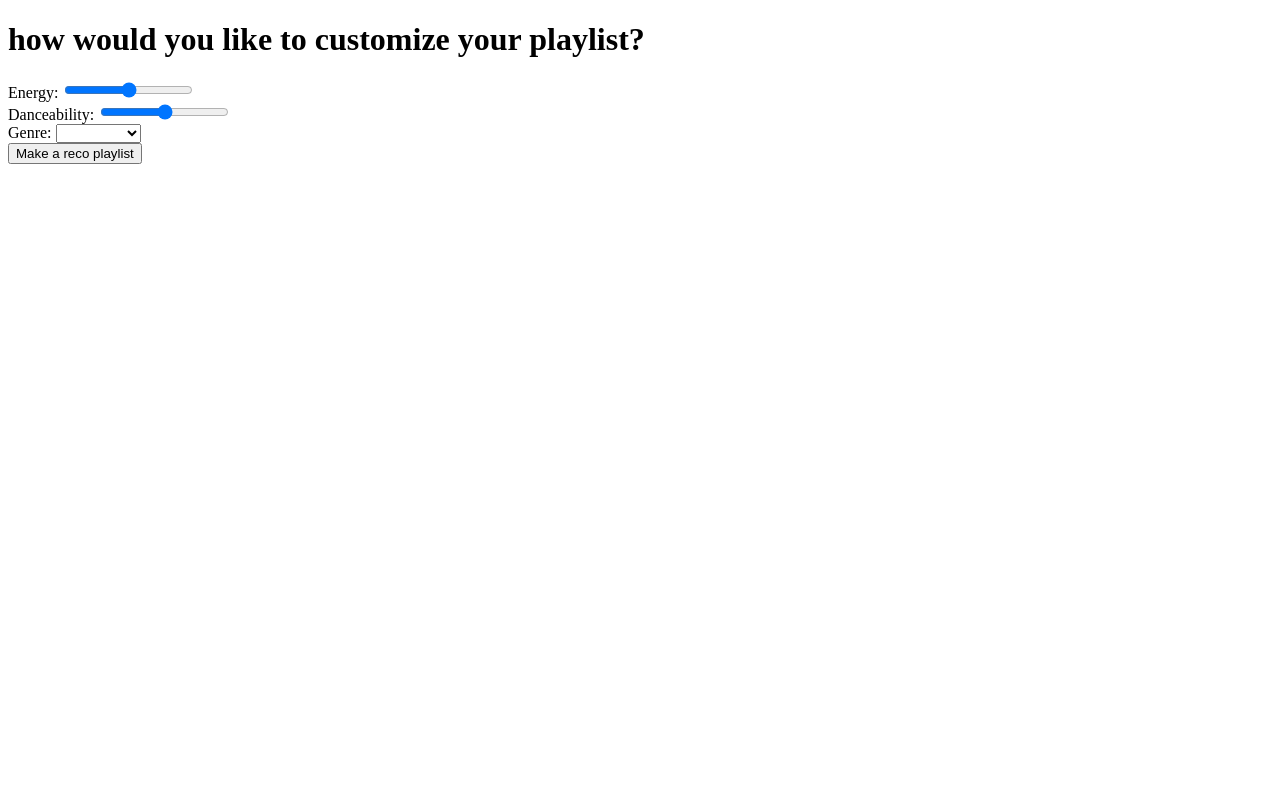
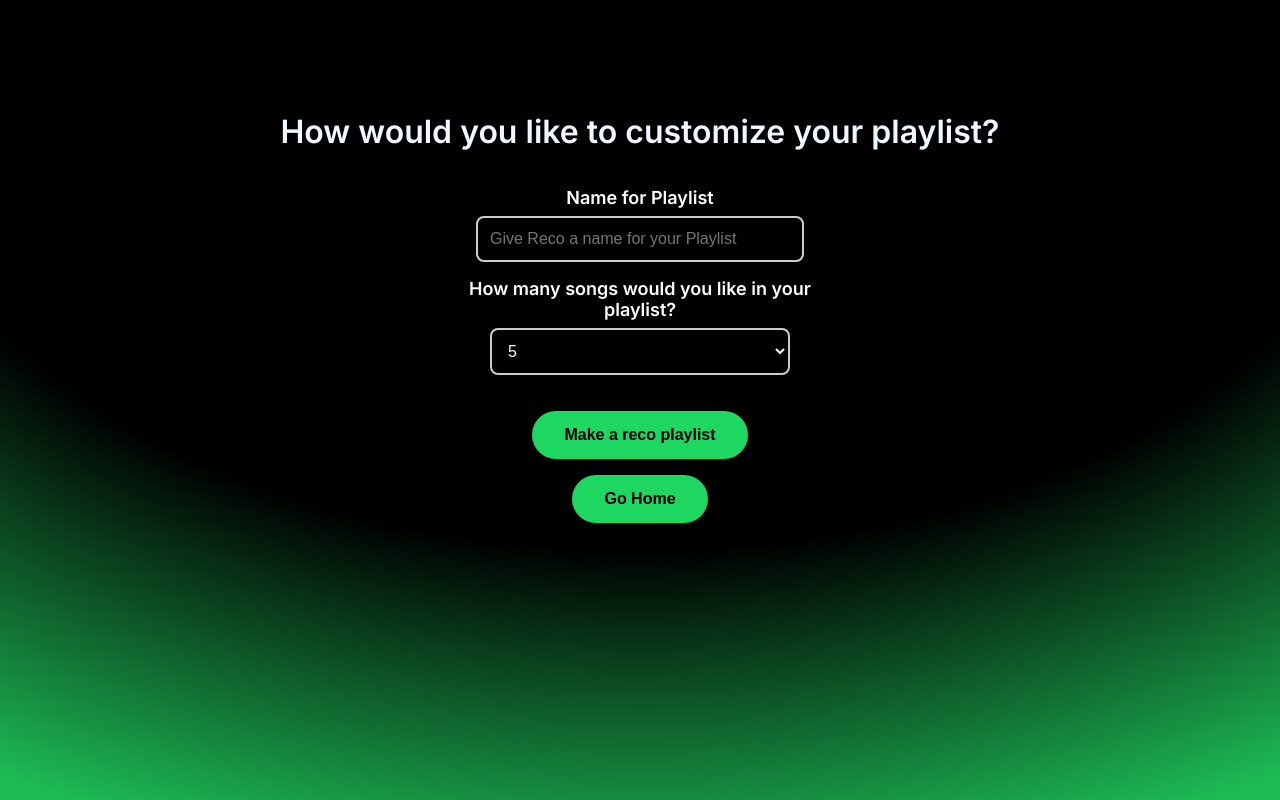
Before and after one commit to jacobantonious1/Spotify-Reco, a Flask app: page /go_to_reco_play in a window 1280 px wide. Run offline with Flask 3, Linux system fonts and the light colour scheme.

Commit message:
Main pages are done

```diff
--- a/main.py
+++ b/main.py
@@ -16,7 +16,7 @@ load_dotenv()
 client_id = os.getenv("CLIENT_ID")
 client_secret = os.getenv("CLIENT_SECRET")
 redirect_url = 'http://127.0.0.1:5000/callback'
-scope = 'playlist-modify-public user-library-read playlist-read-private user-read-private user-read-email user-top-read'
+scope = 'playlist-modify-public playlist-modify-private user-library-read playlist-read-private user-read-private user-read-email user-top-read'
 
 cache_handler = FlaskSessionCacheHandler(session)
 sp_oauth = SpotifyOAuth(
@@ -28,7 +28,7 @@ sp_oauth = SpotifyOAuth(
         show_dialog=True
 )
 
-sp = Spotify(auth_manager=sp_oauth)
+sp = Spotify(auth_manager=sp_oauth, requests_timeout=15)
 
 @app.route('/')
 def home():
@@ -48,17 +48,17 @@ def callback():
     session['logged_in'] = True
     return redirect(url_for('home'))
 
-@app.route('/get_playlist')
-def get_playlist():
-    if not sp_oauth.validate_token(cache_handler.get_cached_token()):
-        auth_url = sp_oauth.get_authorize_url()
-        return redirect(auth_url)
+# @app.route('/get_playlist')
+# def get_playlist():
+#     if not sp_oauth.validate_token(cache_handler.get_cached_token()):
+#         auth_url = sp_oauth.get_authorize_url()
+#         return redirect(auth_url)
 
-    playlist = sp.current_user_playlists()
-    playlist_info = [(pl['name'], pl['external_urls']['spotify']) for pl in playlist['items']]
-    playlist_html = '<br>'.join([f'{name}: {url}' for name, url in playlist_info])
+#     playlist = sp.current_user_playlists()
+#     playlist_info = [(pl['name'], pl['external_urls']['spotify']) for pl in playlist['items']]
+#     playlist_html = '<br>'.join([f'{name}: {url}' for name, url in playlist_info])
 
-    return playlist_html
+#     return playlist_html
 
 @app.route('/get_toptracks')
 def get_toptracks():
@@ -78,9 +78,10 @@ def go_to_reco_play():
 @app.route('/make_reco_playlist', methods = ['POST'])
 def make_reco_playlist():
     # get energy, dancibility and genre from html
-    energy =request.form.get('energy')
-    dance = request.form.get('dancibility')
-    genre = request.form.get('genre')
+    play_name =request.form.get('play_name')
+    privacy = request.form.get('privacy') == 'True'
+    play_num = request.form.get('play_num')
+
 
     # get top tracks to recommend
     top_tracks = sp.current_user_top_tracks(limit=50)
@@ -88,13 +89,18 @@ def make_reco_playlist():
 
     # get recommended
     # Spotify can only take in 5 seed tracks in one request
-    recommendations = sp.recommendations(seed_tracks=seed_tracks[:5], limit=20)
+    print(f"Play name: {play_name} Play NUm: {play_num} privacy: {privacy}")
 
-    # Create new playlist
+    recommendations = sp.recommendations(
+        seed_tracks=seed_tracks[:5],  # Seed tracks
+        limit=play_num
+    )
+
+    # # Create new playlist
     user_id = sp.current_user()['id']
-    playlist = sp.user_playlist_create(user_id, 'Personalized Recommended Playlist2', public=True) #add name and state
+    playlist = sp.user_playlist_create(user_id, play_name) #add name and state
 
-    # Add recommended to playlist
+    # # Add recommended to playlist
     track_ids = [track['id'] for track in recommendations['tracks']]
     sp.playlist_add_items(playlist['id'], track_ids)
 
--- a/static/reco.css
+++ b/static/reco.css
@@ -0,0 +1,126 @@
+* {
+    padding: 0;
+    margin: 0;
+}
+
+body {
+    font-family: 'Inter', sans-serif;
+    height: 100vh;
+    display: flex;
+    justify-content: center;
+    align-items: center;
+    margin: 0;
+    background-color: #000; /* Dark background similar to Spotify */
+}
+
+/* Style the backdrop similar to the previous page */
+.backdrop-filter {
+    position: absolute;
+    inset: 0;
+    z-index: -10;
+    height: 100%;
+    width: 100%;
+    display: flex;
+    flex-direction: column;
+    background: radial-gradient(125% 125% at 50% 10%, #000 47%, #1DB954 80%);
+}
+
+.center {
+    display: flex;
+    justify-content: center;
+    align-items: center;
+    flex-direction: column;
+}
+
+h1 {
+    color: aliceblue;
+    margin-bottom: 3dvh;
+    font-size: 2rem;
+}
+
+.form-container {
+    display: flex;
+    flex-direction: column;
+    align-items: center;
+    gap: 2dvh;
+}
+
+.input-group {
+    display: flex;
+    flex-direction: column;
+    align-items: center;
+    gap: 1dvh;
+    max-width: 400px;
+    width: 100%;
+}
+
+.input-group label {
+    font-size: 18px;
+    font-weight: bold;
+    color: #fff;
+    text-align: center;
+}
+
+.input-group input[type="text"] {
+    width: 100%;
+    max-width: 300px;
+    padding: 12px;
+    border: 2px solid #ccc;
+    border-radius: 8px;
+    background-color: transparent;
+    color: white;
+    font-size: 16px;
+    transition: border-color 0.3s;
+}
+
+.input-group input[type="text"]:focus {
+    border-color: #00FF00;
+    outline: none;
+}
+
+.input-group select {
+    width: 100%;
+    max-width: 300px;
+    padding: 12px;
+    border: 2px solid #ccc;
+    border-radius: 8px;
+    background-color: transparent;
+    color: white;
+    font-size: 16px;
+    transition: border-color 0.3s;
+}
+
+.input-group select:focus {
+    border-color: #00FF00;
+    outline: none;
+}
+
+.login-button {
+    display: flex;
+    justify-content: center;
+    background-color: #1ed760;
+    box-sizing: border-box;
+    border: none;
+    -webkit-tap-highlight-color: transparent;
+    position: relative;
+    color: var(--text-base, #000000);
+    display: flex;
+    border-radius: var(--encore-button-corner-radius, 9999px);
+    font-size: inherit;
+    min-block-size: var(--encore-control-size-base, 48px);
+    -webkit-box-align: center;
+    align-items: center;
+    -webkit-box-pack: center;
+    justify-content: center;
+    padding-block-start: var(--encore-spacing-tighter-2, 8px);
+    padding-block-end: var(--encore-spacing-tighter-2, 8px);
+    padding-inline-start: var(--encore-spacing-looser-2, 32px);
+    padding-inline-end: var(--encore-spacing-looser-2, 32px);
+    font-weight: bold;
+    cursor: pointer;
+    transition: background-color 0.3s ease;
+}
+
+.login-button:hover {
+    background-color: #17c153;
+}
--- a/templates/reco.html
+++ b/templates/reco.html
@@ -1,62 +1,50 @@
 <!DOCTYPE html>
 <html>
-    <head>
-        <title>
-            Welcome to reco
-        </title>
-        <link rel = "stylesheet" href = "{{ url_for('static', filename='reco.css')}}">
-    </head>
-    <body>
-        <h1 class = "center">how would you like to customize your playlist?</h1>
+<head>
+    <title>Welcome to reco</title>
+    <link rel="stylesheet" href="{{ url_for('static', filename='reco.css') }}">
+    <link href="https://fonts.googleapis.com/css2?family=Inter:wght@400;600&display=swap" rel="stylesheet">
+</head>
+<body class="backdrop-filter">
+    <div class="backdrop-filter">
+        <div class="center">
+            <h1 style = "margin-top: 14dvh; margin-bottom: 2dvh;">How would you like to customize your playlist?</h1>
+        </div>
+        <br>
 
         <form action="{{ url_for('make_reco_playlist') }}" method="post">
+
+            <div class="form-container">
+
+                <div class="input-group">
+                    <label for="play_name">Name for Playlist</label>
+                    <input type="text" id="play_name" name="play_name" placeholder="Give Reco a name for your Playlist">
+                </div>
+
+                <div class="input-group">
+                    <label for="play_num">How many songs would you like in your playlist?</label>
+                    <select id="play_num" name="play_num">
+                        <option value="5">5</option>
+                        <option value="10">10</option>
+                        <option value="25">25</option>
+                        <option value="50">50</option>
+                        <option value="75">75</option>
+                        <option value="100">100</option>
+                    </select>
+                </div>
+                <br>
+            </div>
+
             <div class="center">
-                <label for="energy">Energy:</label>
-                <input type="range" id="energy" name="energy" min="0" max="1" step="0.1">
+                <button type="submit" class="login-button" style = "margin-bottom: 2dvh;">Make a reco playlist</button>
             </div>
+
+        </form>
+        <form action="{{ '/' }}">
             <div class="center">
-                <label for="danceability">Danceability:</label>
-                <input type="range" id="danceability" name="danceability" min="0" max="1" step="0.1">
-            </div>
-            <!-- <div class="center">
-                <label for="valence">Valence:</label>
-                <input type="range" id="valence" name="valence" min="0" max="1" step="0.1">
-            </div>
-            <div class="center">
-                <label for="tempo">Tempo (BPM):</label>
-                <input type="number" id="tempo" name="tempo" min="0" max="300">
-            </div> -->
-            <div class="center">
-                <label for="genre">Genre:</label>
-                <select name="genre" id="genre">
-                    <option value=""></option>
-                    <option value="pop">Pop</option>
-                    <option value="rock">Rock</option>
-                    <option value="hip-hop">Hip-Hop</option>
-                    <option value="jazz">Jazz</option>
-                    <option value="classical">Classical</option>
-                    <option value="electronic">Electronic</option>
-                    <option value="country">Country</option>
-                    <option value="blues">Blues</option>
-                    <option value="reggae">Reggae</option>
-                    <option value="metal">Metal</option>
-                    <option value="folk">Folk</option>
-                    <option value="soul">Soul</option>
-                    <option value="punk">Punk</option>
-                    <option value="rnb">R&B</option>
-                    <option value="latin">Latin</option>
-                    <option value="k-pop">K-Pop</option>
-                    <option value="indie">Indie</option>
-                    <option value="alternative">Alternative</option>
-                    <option value="dance">Dance</option>
-                    <option value="ambient">Ambient</option>
-                </select>
-                <!-- <input type="text" id="genre" name="genre"> -->
-            </div>
-            <!-- Add more customization options as needed -->
-            <div class="center">
-                <button type="submit" class="login-button">Make a reco playlist</button>
+                <button type="submit" class="login-button">Go Home</button>
             </div>
         </form>
-    </body>
+    </div>
+</body>
 </html>
```
Also changed, not shown: static/home.css (+14 -1 lines), templates/home.html (+17 -23 lines).
